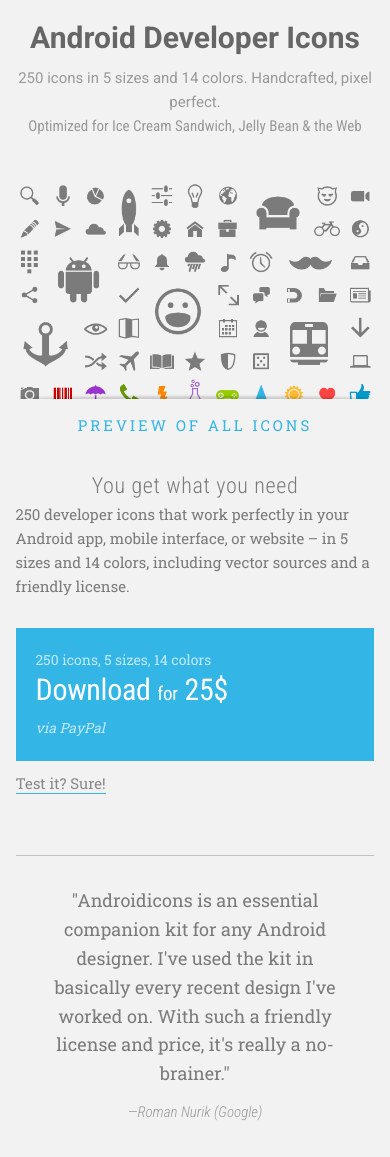
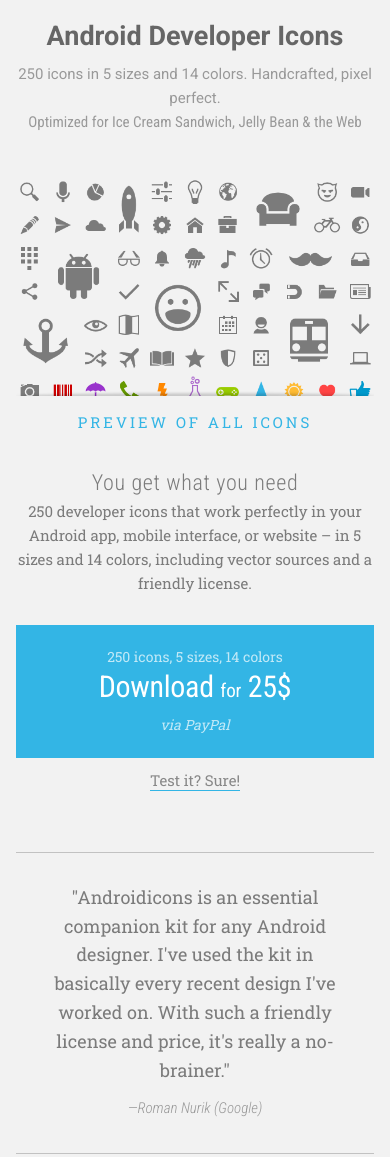
Before and after one commit to opoloo/androidicons-website, a PHP site: page / in a window 390 px wide. Shown: the part 50-1207 px from the top of the page. Run offline with PHP 8.4, Linux system fonts and the light colour scheme; style sheets or scripts are compiled from the project's sources.

Commit message:
MQ: Style H2 & Adjustments Cols

```diff
--- a/stylesheets/media-queries.css
+++ b/stylesheets/media-queries.css
@@ -14,6 +14,10 @@
   }
   h2 {
     margin: 30px 0 5px 0;
+    text-align: center;
+  }
+  h2.margin_top {
+	  margin-top:30px;
   }
   .wrapper {
     width: 92%;
@@ -39,6 +43,7 @@
   }
   content #iconset .set-preview, content #iconset .set-info {
     max-width: 100%;
+    text-align:center;
   }
   div.three-cols {
     max-width: 100%;
@@ -91,7 +96,7 @@
   }
 
   h1.firstheader {
-	  font-size:2em;
+	  font-size:2.5em;
   }
   #intro #teaser {
 	  font-size:1em;
@@ -99,7 +104,9 @@
   #intro #teaser span {
   	  font-size:1em;
     }
-
+   #freestuff h2 {
+	   text-align: left;
+   }
     #freestuff img {
       display:none;
     }
@@ -112,6 +119,9 @@
 smaller than 480px
 *************************************************************************************/
 @media screen and (max-width: 480px) {
+	h1.firstheader {
+		font-size:1.8em;
+	}
   h2 {
     font-size:1.467em;
     text-align:center;
```
